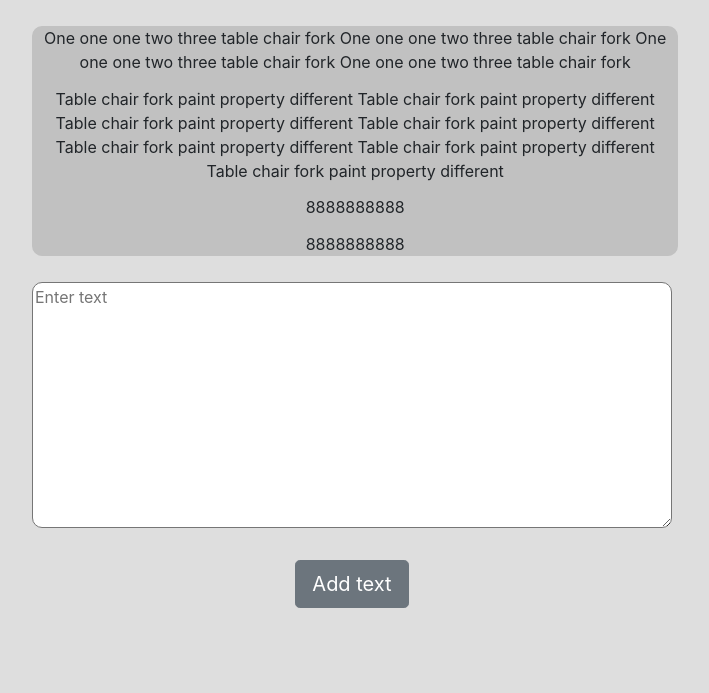
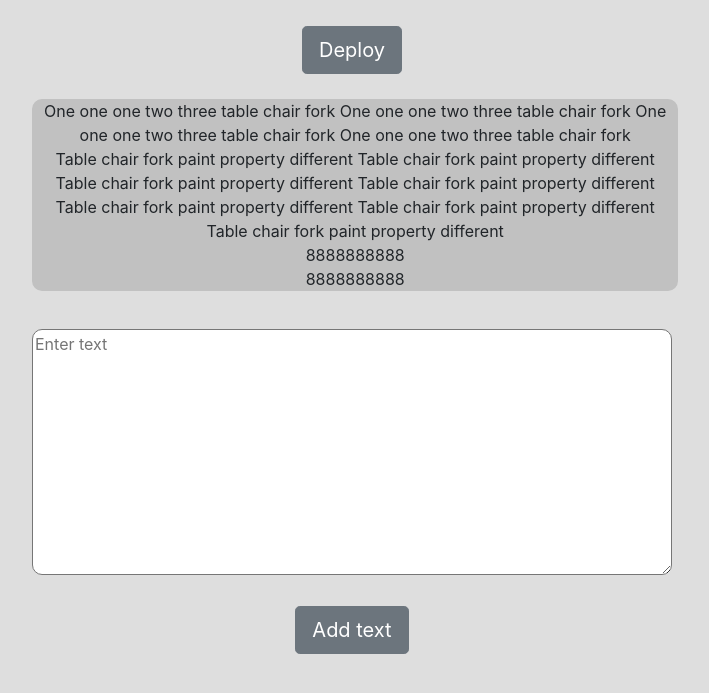
Before and after one commit to IM-git/simple_site_flask, a Flask app: page / in a window 1280 px wide. Shown: the top 693 px of the page, without its empty margins (288-997 px from the left). Run offline with Flask 2, Linux system fonts and the light colour scheme; data comes from the database, SQL or seed files in the repository; some libraries are stand-ins or nearby versions.

Commit message:
Add jQuery for upper button yet

```diff
--- a/static/css/main.css
+++ b/static/css/main.css
@@ -7,17 +7,25 @@ body {
 }
 
 div .upper {
-    margin:0 25% 2% 25%;
+    margin:0 25% 3% 25%;
     width:50.5%;
     background: #C1C1C1;
     border-radius: 10px;
 }
 
 
+#deploy {
+    margin:0 25% 2% 25%;
+}
+
 p {
-    margin:2% 1% 0 1%;
+    margin:0 1% 0 1%;
     width:98%;
     text-align: center;
+}
+
+#button_2 {
+    margin:2% 25% 2% 25%;
 }
 
 textarea {
--- a/templates/index.html
+++ b/templates/index.html
@@ -2,6 +2,7 @@
 {% block content %}
 
 <div class="parents">
+    <p><input class="btn btn-secondary btn-lg" id="deploy" type="submit" value="Deploy"><br>
     <div class="upper">
         {% for text in list %}
         <p>{{ text.text }}</p>
@@ -10,7 +11,7 @@
     <div class="bottom">
         <form action="" method="post" class="form-contact">
         <textarea name='text' rows="10" placeholder="Enter text"></textarea>
-        <p><input class="btn btn-secondary btn-lg" type="submit" value="Add text" />
+        <p><input class="btn btn-secondary btn-lg" id="button_2" type="submit" value="Add text" />
     </div>
 </div>
 {% endblock %}
--- a/templates/layout.html
+++ b/templates/layout.html
@@ -16,6 +16,13 @@
 	</script>
 	<link type="text/css" href="{{ url_for('static', filename='css/main.css')}}" rel="stylesheet" />
 	<title>{{title}}</title>
+	<script>
+	$(document).ready(function(){
+		$("#deploy").click(function(){
+			$(".upper").slideToggle("slow");
+		});
+});
+</script>
 </head>
 <body>
 <div class="content">
```
